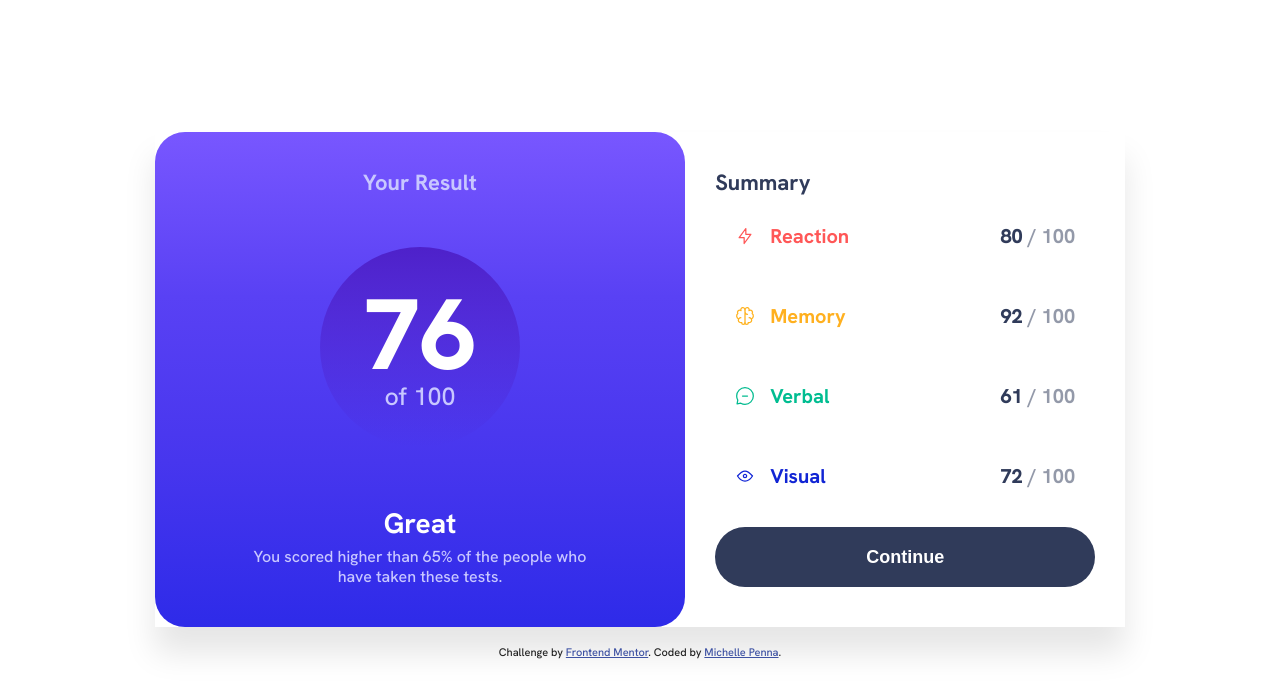
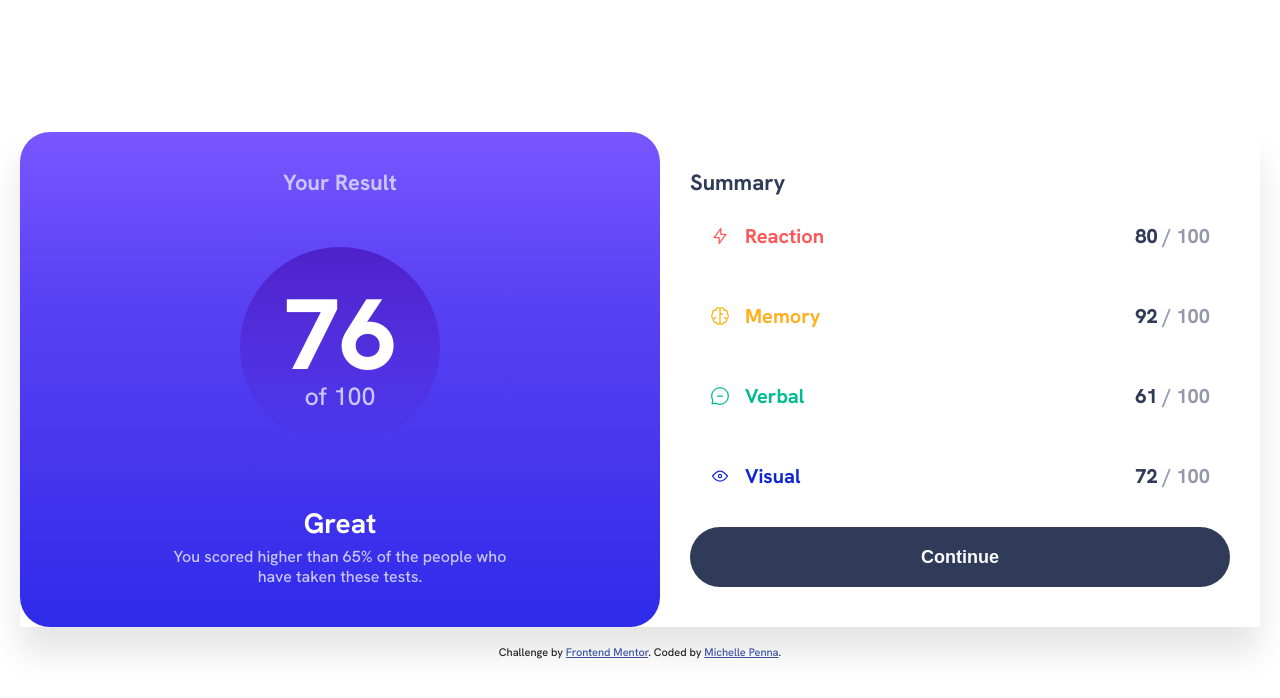
Before and after one commit to michellepennat/resultsSummary, a Vue app: page / in a window 1280 px wide. Shown: the top 698 px of the page. Built offline with nearby package versions, Linux system fonts and the light colour scheme.

Commit message:
style(): add media query

```diff
--- a/src/components/result/result.scss
+++ b/src/components/result/result.scss
@@ -65,7 +65,7 @@
   }
 
   @media (min-width: 768px) {
-    max-width: 1000px;
+    max-width: 840px;
     width: 100%;
     height: 495px;
     border-radius: 30px;
@@ -89,7 +89,7 @@
     }
 
     &__description {
-      padding: 0 50px;
+      padding: 0 100px;
       h2 {
         font-size: 28px;
       }
--- a/src/components/summary/summary.scss
+++ b/src/components/summary/summary.scss
@@ -68,9 +68,10 @@
     font-size: 18px;
     color: $white;
     border: none;
+    padding: 0;
   }
   @media (min-width: 768px) {
-    max-width: 440px;
+    max-width: 600px;
     width: 100%;
     height: 495px;
     border-bottom-right-radius: 30px;
--- a/src/sass/base/_globals.scss
+++ b/src/sass/base/_globals.scss
@@ -31,6 +31,8 @@
     align-items: center;
 
     .content {
+      max-width: 1440px;
+      width: 100%;
       flex-direction: row;
       box-shadow: 0px 26px 30px 0px rgba(0, 0, 0, 0.1);
     }
```
